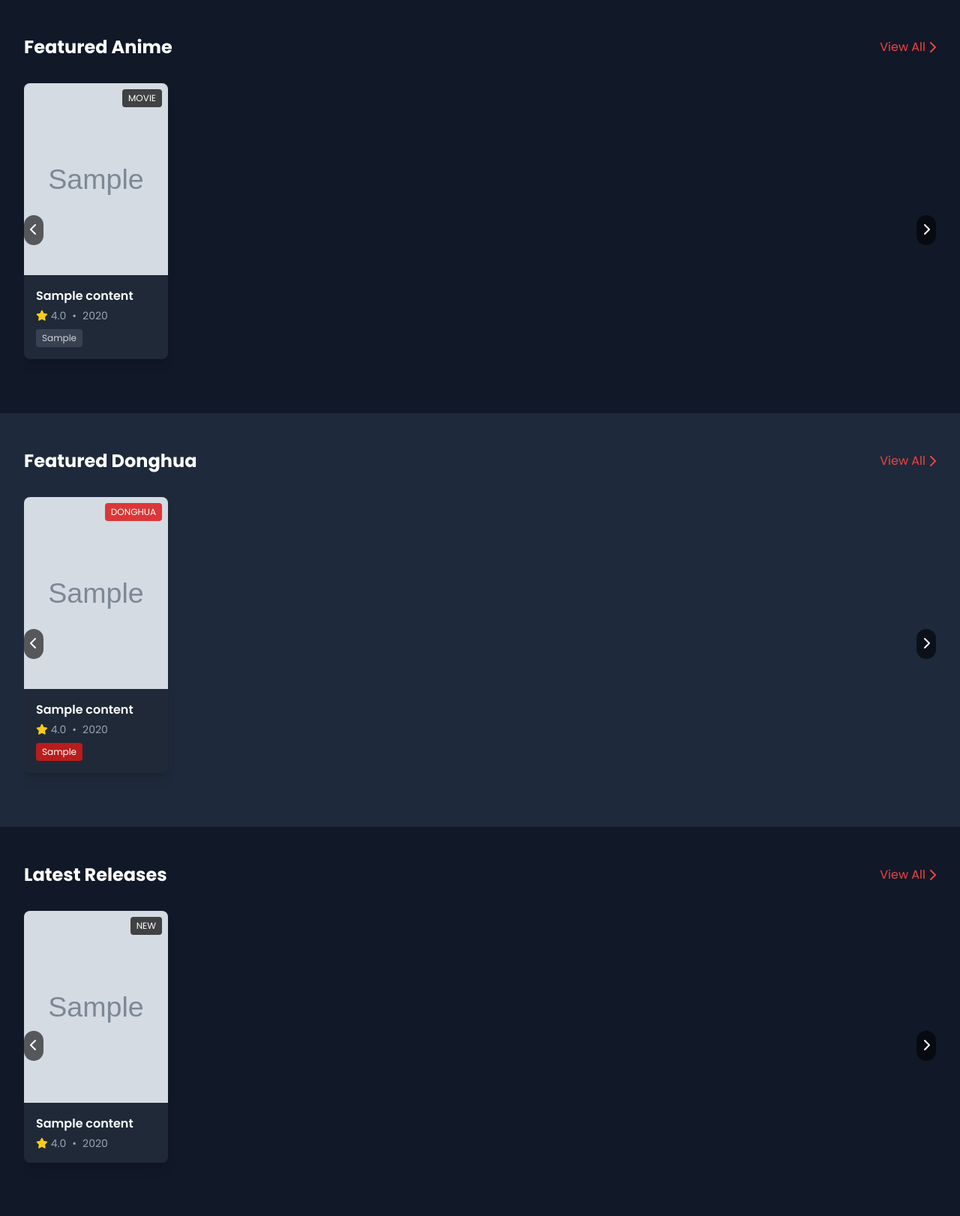
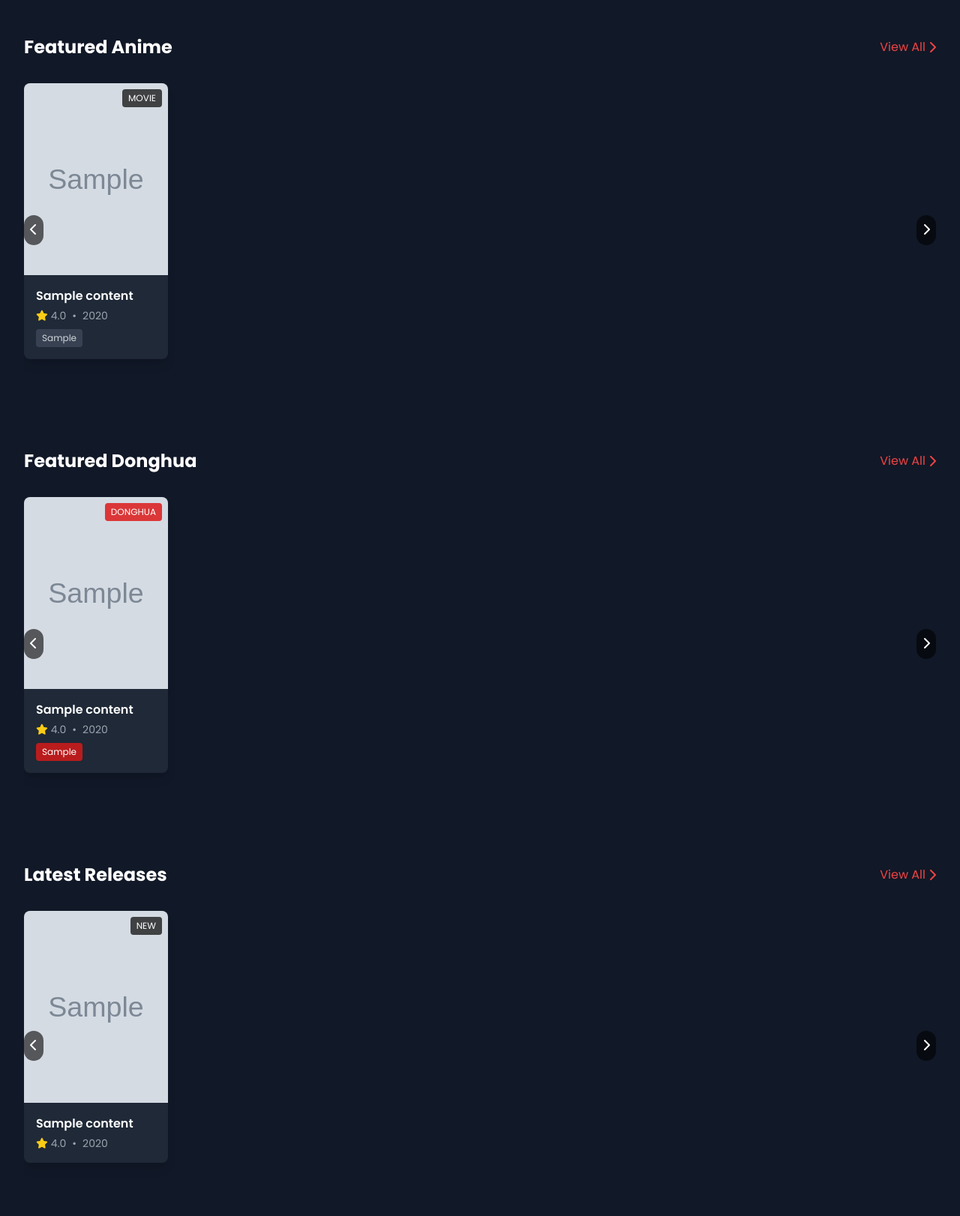
Before and after one commit to rahmangunawans/Test17, a Flask app: page / in a window 1280 px wide. Shown: the part 691-2313 px from the top of the page at 75% size. Run offline with Flask 3, Linux system fonts and the light colour scheme; tables that the repository leaves empty hold one stand-in row (values such as "Sample post"); grey boxes marked "Sample" are stand-in pictures; some libraries are stand-ins or nearby versions.

Commit message:
Improve visual consistency of featured content on the homepage
Updates the featured donghua section background color to match the theme.

Replit-Commit-Author: Agent
Replit-Commit-Session-Id: 09bb92c9-c501-48d0-ac09-8a6252b56ba1
Replit-Commit-Screenshot-Url: https://storage.googleapis.com/screenshot-production-us-central1/59d2441f-0f4a-46d1-a15b-1ecfcd74fed5/09bb92c9-c501-48d0-ac09-8a6252b56ba1/4bdB9dv

```diff
--- a/templates/index.html
+++ b/templates/index.html
@@ -187,7 +187,7 @@
 
     <!-- Featured Donghua -->
     {% if featured_donghua %}
-    <section class="py-12 bg-slate-800">
+    <section class="py-12 bg-gray-900">
         <div class="max-w-7xl mx-auto px-4 sm:px-6 lg:px-8">
             <div class="flex items-center justify-between mb-8">
                 <h2 class="text-2xl font-bold">Featured Donghua</h2>
```
